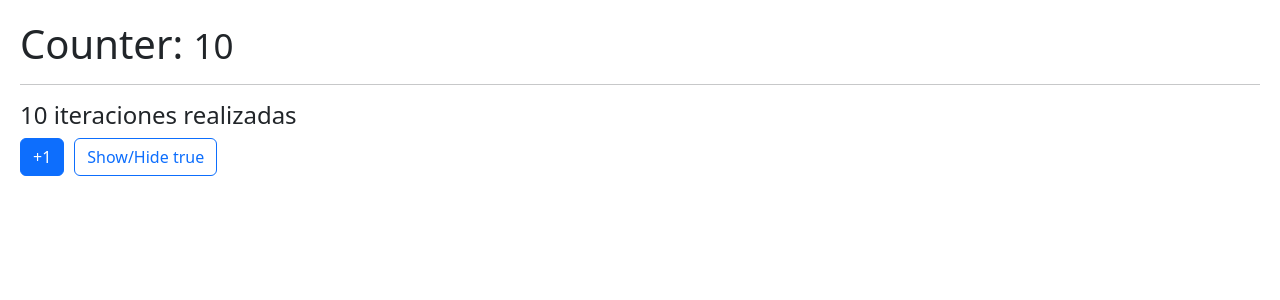
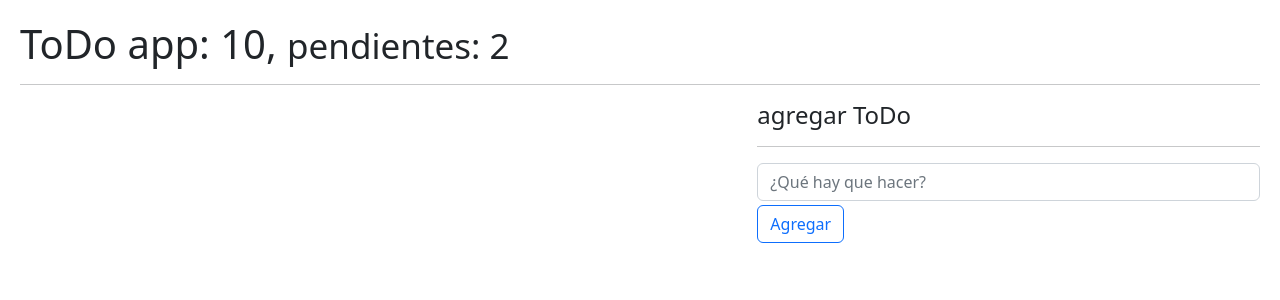
Before and after one commit to Seba000/Hook-app, a React (Vite) app: page / in a window 1280 px wide. Shown: the top 300 px of the page. Built offline with nearby package versions, Linux system fonts and the light colour scheme.

Commit message:
useReducer, todo app listar con localStorage

```diff
--- /dev/null
+++ b/src/07-useReducer/TodoAdd.jsx
@@ -0,0 +1,38 @@
+import { useForm } from "../hooks/useForm";
+
+export const TodoAdd = ({ onNewTodo }) => {
+  const { description, onInputChange, onResetForm } = useForm({
+    description: "",
+  });
+
+  const onFormSubmit = (event) => {
+    event.preventDefault();
+    if (description.length <= 1) return;
+
+    const newTodo = {
+      id: new Date().getTime(),
+      done: false,
+      description: description,
+    };
+
+    onNewTodo(newTodo);
+    onResetForm();
+  };
+
+  return (
+    <form onSubmit={onFormSubmit}>
+      <input
+        type="text"
+        placeholder="¿Qué hay que hacer?"
+        className="form-control"
+        name="description"
+        value={description}
+        onChange={onInputChange}
+      />
+
+      <button type="submit" className="btn btn-outline-primary mt-1">
+        Agregar
+      </button>
+    </form>
+  );
+};
--- /dev/null
+++ b/src/07-useReducer/TodoApp.jsx
@@ -0,0 +1,43 @@
+import { useEffect, useReducer } from "react";
+import { TodoAdd } from "./TodoAdd";
+import { TodoList } from "./TodoList";
+import { todoReducer } from "./todoReducer";
+const initialState = [];
+const init = () => {
+  return JSON.parse(localStorage.getItem("todos")) || [];
+};
+export const TodoApp = () => {
+  const [todos, dispatch] = useReducer(todoReducer, initialState, init);
+  useEffect(() => {
+    localStorage.setItem("todos", JSON.stringify(todos));
+  }, [todos]);
+
+  //-
+  const handleNewTodo = (todo) => {
+    const action = {
+      type: "[TODO] Add Todo",
+      payload: todo,
+    };
+    dispatch(action);
+  };
+  //-
+  return (
+    <>
+      <h1>
+        ToDo app: 10, <small> pendientes: 2 </small>
+      </h1>
+      <hr />
+      <div className="row">
+        <div className="col-7">
+          <TodoList todos={todos} /> {/* todos list con el map */}
+        </div>
+
+        <div className="col-5">
+          <h4>agregar ToDo</h4>
+          <hr />
+          <TodoAdd onNewTodo={handleNewTodo} />
+        </div>
+      </div>
+    </>
+  );
+};
--- /dev/null
+++ b/src/07-useReducer/TodoItem.jsx
@@ -0,0 +1,11 @@
+export const TodoItem = ({ todo }) => {
+  return (
+    <li
+      key={todo.id}
+      className="list-group-item d-flex justify-content-between"
+    >
+      <span className="align-self-center"> {todo.description}</span>
+      <button className="btn btn-danger">Borrar</button>
+    </li>
+  );
+};
--- /dev/null
+++ b/src/07-useReducer/TodoList.jsx
@@ -0,0 +1,11 @@
+import { TodoItem } from "./TodoItem";
+
+export const TodoList = ({ todos = [] }) => {
+  return (
+    <ul className="list-group">
+      {todos.map((todo) => (
+        <TodoItem key={todo.id} todo={todo} />
+      ))}
+    </ul>
+  );
+};
--- /dev/null
+++ b/src/07-useReducer/intro-reducer.js
@@ -0,0 +1,29 @@
+const initialState = [
+  {
+    id: 1,
+    todo: "Recolectar la piedra del alma",
+    done: false,
+  },
+];
+
+const todoReducer = (state = initialState, action = {}) => {
+  if (action.type === "[TODO] add todo") {
+    return [...state, action.payload];
+  }
+
+  return state;
+};
+
+let todos = todoReducer();
+
+const newTodo = {
+  id: 2,
+  todo: "Recolectar la piedra del poder",
+  done: false,
+};
+
+const addTodoAction = {
+  type: "[TODO] add todo",
+  payload: newTodo,
+};
+todos = todoReducer(todos, addTodoAction);
--- /dev/null
+++ b/src/07-useReducer/todoReducer.js
@@ -0,0 +1,9 @@
+export const todoReducer = (initialState = [], action) => {
+  switch (action.type) {
+    case "[TODO] Add Todo":
+      return [...initialState, action.payload];
+
+    default:
+      return initialState;
+  }
+};
--- a/src/main.jsx
+++ b/src/main.jsx
@@ -1,7 +1,9 @@
 import React from "react";
 import ReactDOM from "react-dom/client";
 //--
-import { MemoHook } from "./06-useMemo/MemoHook";
+import { TodoApp } from "./07-useReducer/TodoApp";
+//import "./07-useReducer/intro-reducer";
+//import { MemoHook } from "./06-useMemo/MemoHook";
 //import { Memorize } from "./06-useMemo/Memorize";
 //import { Layout } from "./05-useLayoutEffect/Layout";
 //import { FocusScreen } from "./04-useRef/FocusScreen";
@@ -16,6 +18,6 @@
 
 ReactDOM.createRoot(document.getElementById("root")).render(
   <React.StrictMode>
-    <MemoHook />
+    <TodoApp />
   </React.StrictMode>
 );
```
